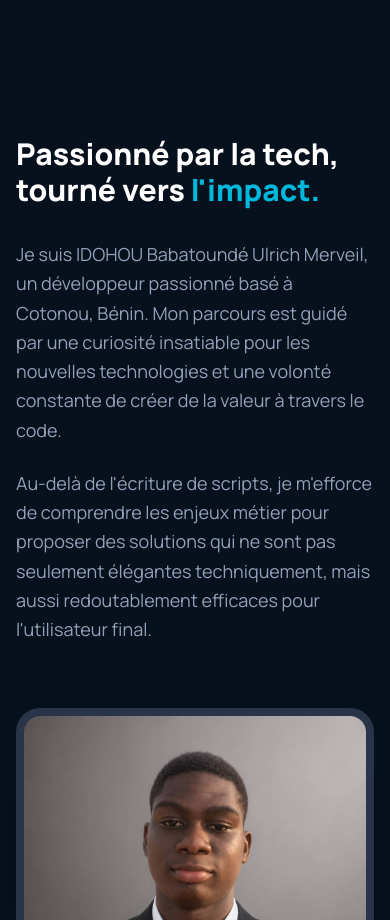
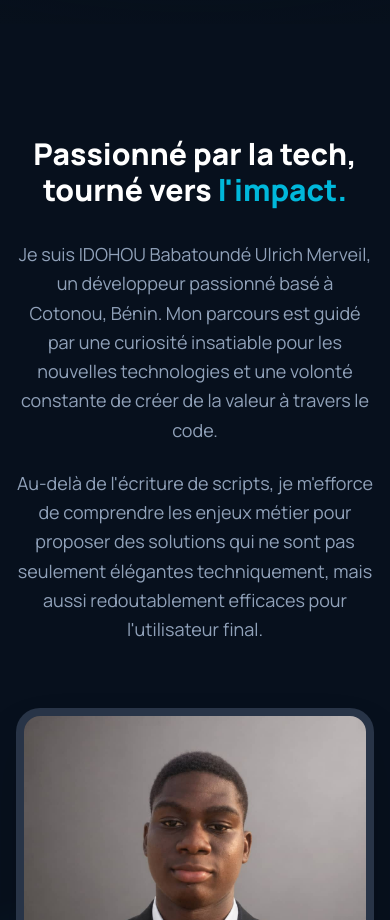
Before and after one commit to projet-sit/portfolio-personel, a React (Vite) app: page / in a window 390 px wide. Shown: the part 820-1740 px from the top of the page. Built offline with nearby package versions, Linux system fonts and the light colour scheme.

Commit message:
fix: improve mobile about layout and custom quote budget

```diff
--- a/src/components/About.jsx
+++ b/src/components/About.jsx
@@ -32,11 +32,11 @@ export default function About() {
             className="order-1 lg:order-2"
             delay={180}
           >
-            <SectionHeading centered={false}>
+            <SectionHeading centered={false} mobileCentered>
               Passionné par la tech, <br /> tourné vers <span className="text-cyan-500">l'impact.</span>
             </SectionHeading>
 
-            <div className="mt-8 space-y-6 text-lg leading-relaxed text-slate-600 dark:text-slate-400">
+            <div className="mt-8 space-y-6 text-center text-lg leading-relaxed text-slate-600 lg:text-left dark:text-slate-400">
               <p>
                 Je suis {profile.name}, un développeur passionné basé à {profile.location}.
                 Mon parcours est guidé par une curiosité insatiable pour les nouvelles technologies
--- a/src/components/QuoteForm.jsx
+++ b/src/components/QuoteForm.jsx
@@ -53,12 +53,7 @@ export default function QuoteForm() {
         </label>
         <label className="text-sm font-bold text-slate-200">
           Budget indicatif
-          <select className={fieldClassName} name="budget" defaultValue="À définir">
-            <option>À définir</option>
-            <option>Moins de 500 000 FCFA</option>
-            <option>500 000 à 1 000 000 FCFA</option>
-            <option>Plus de 1 000 000 FCFA</option>
-          </select>
+          <input className={fieldClassName} name="budget" inputMode="decimal" placeholder="Ex. 450 000 FCFA ou une fourchette" />
         </label>
         <label className="text-sm font-bold text-slate-200 sm:col-span-2">
           Échéance souhaitée
--- a/src/components/ui/SectionHeading.jsx
+++ b/src/components/ui/SectionHeading.jsx
@@ -1,6 +1,12 @@
-export default function SectionHeading({ children, subtitle, centered = true }) {
+export default function SectionHeading({ children, subtitle, centered = true, mobileCentered = false }) {
+  const alignment = centered
+    ? "items-center text-center"
+    : mobileCentered
+      ? "items-center text-center lg:items-start lg:text-left"
+      : "items-start text-left";
+
   return (
-    <div className={`flex flex-col ${centered ? "items-center text-center" : "items-start text-left"}`}>
+    <div className={`flex flex-col ${alignment}`}>
       <h2
         className="mt-4 text-3xl font-extrabold text-slate-950 sm:text-4xl lg:text-5xl dark:text-white"
       >
```
